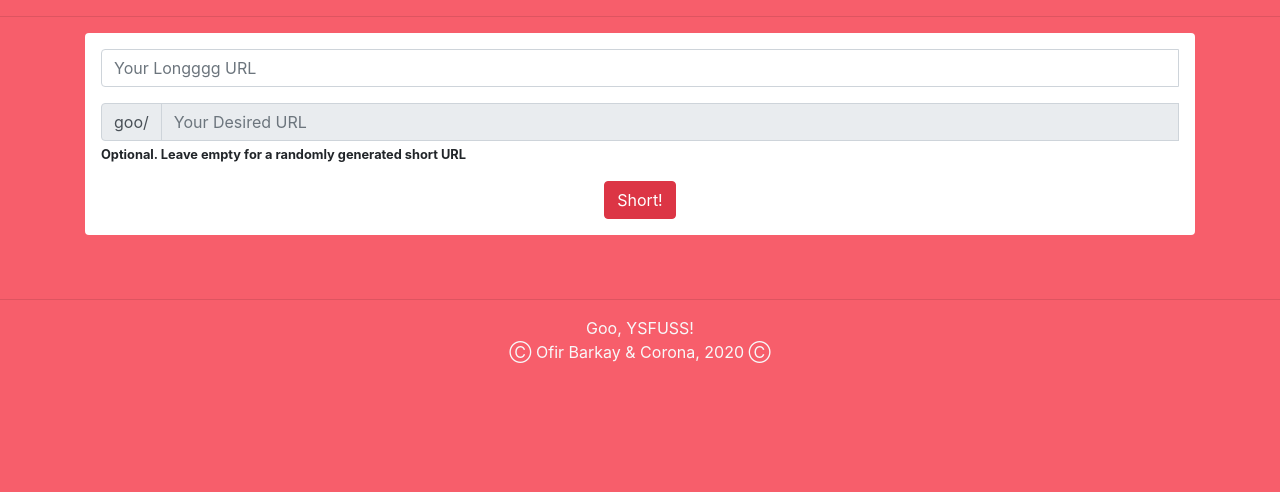
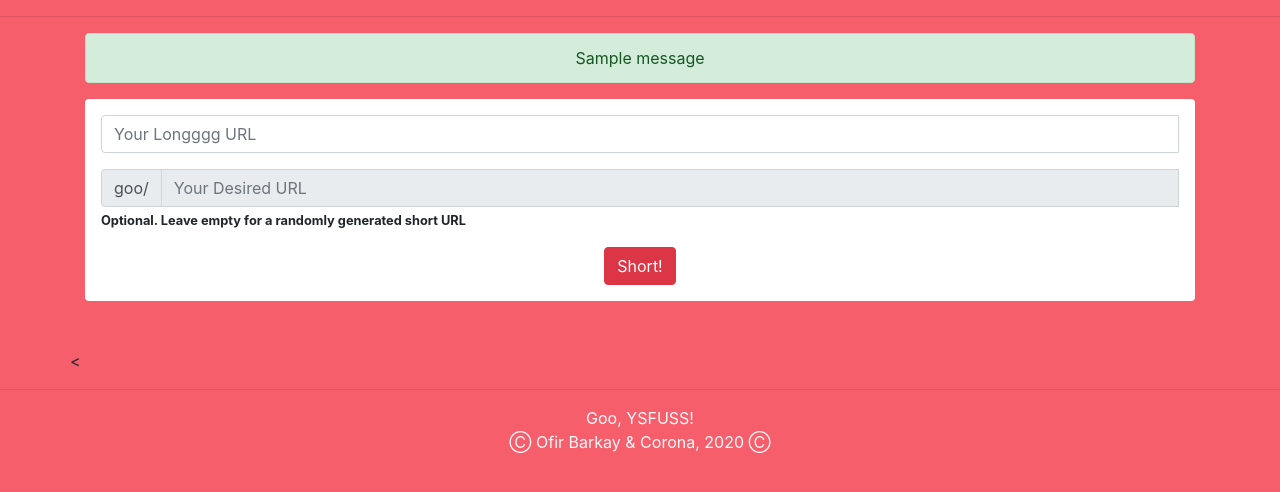
Before and after one commit to ofirofir85/goo, a Flask app: page / in a window 1280 px wide. Shown: the part 190-682 px from the top of the page. Run offline with Flask 2, Linux system fonts and the light colour scheme; one stand-in notice (Sample message) is shown; some libraries are stand-ins or nearby versions.

Commit message:
added flash messages feedback

```diff
--- a/app.py
+++ b/app.py
@@ -1,8 +1,9 @@
-from flask import Flask, render_template, url_for, request, redirect, jsonify
+from flask import Flask, render_template, url_for, request, redirect, jsonify, flash
 import random
 import string
 from db_handler import DB_Handler
 app = Flask(__name__)
+app.secret_key = 'asdm32%$nm$#san12'
 url_mapping = {}
 
 @app.route('/')
@@ -30,8 +31,8 @@ def short():
 		while (not is_url_available(short_url)):
 			short_url = generate_short_url()
 	db_handler.add_new_mapping(short_url,long_url, 'test-user')
-	return f'goo/{short_url} will now redirect to {long_url}'
-
+	flash(f"Great Success! goo/{short_url} will now redirect to {long_url}",'success')
+	return render_template('home.html')
 
 def generate_short_url():
 	chars = list(string.ascii_lowercase + string.digits)
@@ -41,13 +42,13 @@ def generate_short_url():
 
 @app.route('/<short_url>')
 def redirect_to_long(short_url):
-
 	mapping = db_handler.get_mapping(short_url)
 	if mapping:
 		print(f'redirecting {short_url} to {mapping.long_url}')
 		return redirect(mapping.long_url)
 	else:
 		print(f'goo/{short_url} doesnt exits')
+		flash(f'Oops! goo/{short_url} does not exists.. Use this short for your long url down below!', 'warning')
 		return redirect(url_for('home'))
 		##TODO:ADD MESSEGE FOR NOT EXISTING REDIRECTION
 
--- a/templates/home.html
+++ b/templates/home.html
@@ -8,6 +8,15 @@ var api_url = "{{url_for('check_available')}}"
 
 {%block content%}
 <div class='container' align='center'>
+	{% for category, message in get_flashed_messages(with_categories=true) %}
+	<div class='row'>
+		<div class='col-12'>
+			<div class='alert alert-{{category}}' role='alert'>
+				{{message}}
+			</div>
+		</div>
+	</div>
+	{%endfor%}
 	<div class='row'>
 		<div class='col-12'>
 			<form method='POST' action="{{url_for('short')}}" class='mb-5 p-3 bg-white rounded'>
@@ -41,5 +50,8 @@ var api_url = "{{url_for('check_available')}}"
 			</form>
 		</div>
 	</div>
+	<div class='row'>
+		<
+	</div>
 </div>
 {% endblock %}
```
